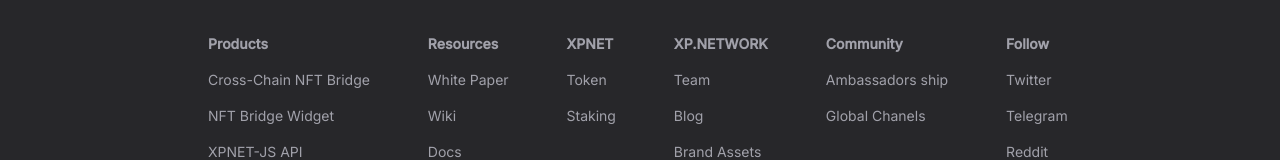
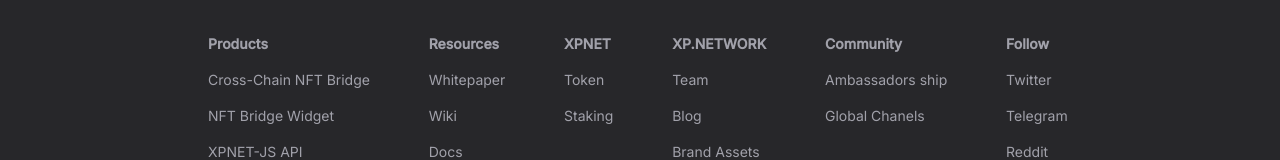
Before and after one commit to XP-NETWORK/bridge-explorer-ui, a React (Create React App) app: page / in a window 1280 px wide. Shown: the part 479-639 px from the top of the page. Built offline with nearby package versions, Linux system fonts and the light colour scheme; no server answers.

Commit message:
fix: White Paper to Whitepaper

```diff
--- a/src/components/Footer.tsx
+++ b/src/components/Footer.tsx
@@ -13,7 +13,7 @@
           </div>
           <div className="flex flex-col gap-4">
             <h1 className="font-semibold">Resources</h1>
-            <a href="/">White Paper</a>
+            <a href="/">Whitepaper</a>
             <a href="/">Wiki</a>
             <a href="/">Docs</a>
             <a href="/">Roadmap</a>
```
